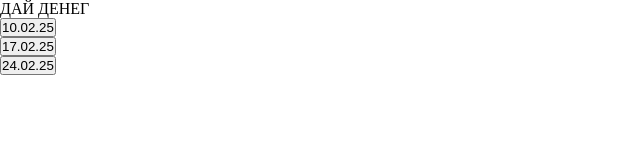
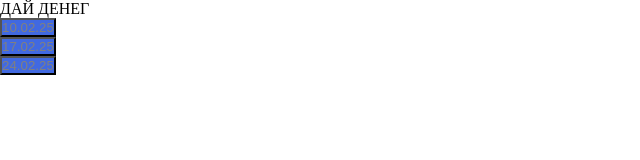
Before and after one commit to 3ISIP-722/GOYDA-, a plain HTML site: page index.html in a window 1280 px wide. Shown: the whole page, without its empty margins (0-640 px from the left). Drawn offline with Linux system fonts and the light colour scheme.

Commit message:
Update ZOV.css

```diff
--- a/buba/ZOV.css
+++ b/buba/ZOV.css
@@ -9,3 +9,8 @@ body {
 main {
 
 }
+
+button {
+  background-color: royalblue;
+  color: grey;
+}
```
